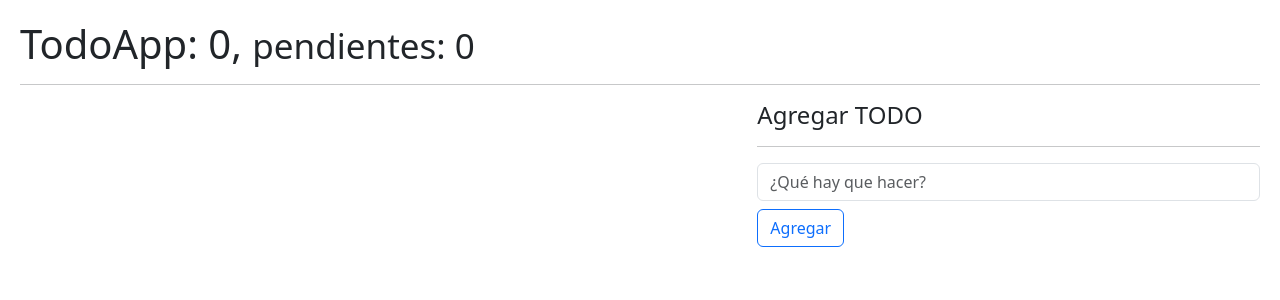
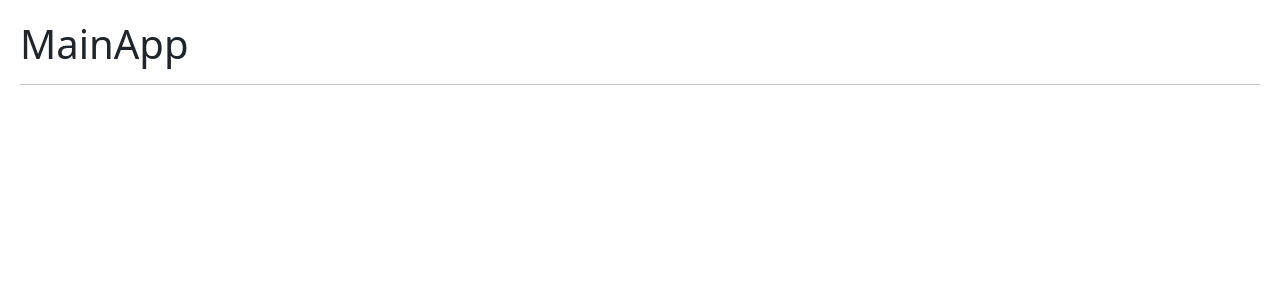
Before and after one commit to pallasuy/react-hookapp, a React (Vite) app: page / in a window 1280 px wide. Shown: the top 300 px of the page. Built offline with nearby package versions, Linux system fonts and the light colour scheme.

Commit message:
ADD: importamos react-router-dom

```diff
--- /dev/null
+++ b/09-useContext/MainApp.jsx
@@ -0,0 +1,11 @@
+
+
+export const MainApp = () => {
+    return (
+        <>
+            <h1>MainApp</h1>
+            <hr />
+        </>
+
+    )
+}
--- a/package.json
+++ b/package.json
@@ -10,9 +10,13 @@
     "preview": "vite preview"
   },
   "dependencies": {
+    "localforage": "^1.10.0",
+    "match-sorter": "^6.3.1",
     "prop-types": "^15.8.1",
     "react": "^18.2.0",
-    "react-dom": "^18.2.0"
+    "react-dom": "^18.2.0",
+    "react-router-dom": "^6.14.2",
+    "sort-by": "^0.0.2"
   },
   "devDependencies": {
     "@types/react": "^18.2.14",
--- a/src/main.jsx
+++ b/src/main.jsx
@@ -2,9 +2,16 @@
 import ReactDOM from 'react-dom/client'
 import './index.css'
 
+import {
+    BrowserRouter,
+    createBrowserRouter,
+    RouterProvider,
+} from "react-router-dom";
 
-import { TodoApp } from '../08-useReducer/TodoApp';
 
+import { MainApp } from '../09-useContext/MainApp';
+
+//import { TodoApp } from '../08-useReducer/TodoApp';
 //import { Padre } from '../07-tarea-memo/Padre'
 //import '../08-useReducer/intro-reducer';
 //import { CallbackHook } from '../06-memos/CallBackHook'
@@ -19,7 +26,11 @@
 //import { Layout } from '../05-useLayoutEffect/Layout'
 
 ReactDOM.createRoot(document.getElementById('root')).render(
-    //  <React.StrictMode>
-    <TodoApp />
-    // </React.StrictMode>,
+    <BrowserRouter>
+        {/* <React.StrictMode> */}
+        <MainApp />
+        {/* </React.StrictMode> */}
+
+    </BrowserRouter>
+
 )
```
Also changed, not shown: 09-useContext/AboutPage.jsx (added, +10 -0 lines), 09-useContext/HomePage.jsx (added, +10 -0 lines), 09-useContext/LoginPage.jsx (added, +10 -0 lines), 2 other files (tests, documents, lock files or other folders).
